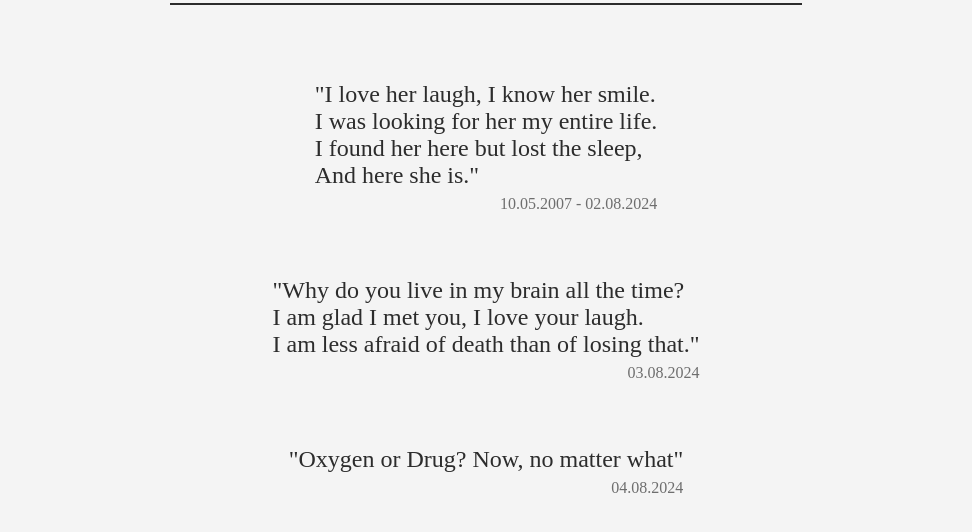
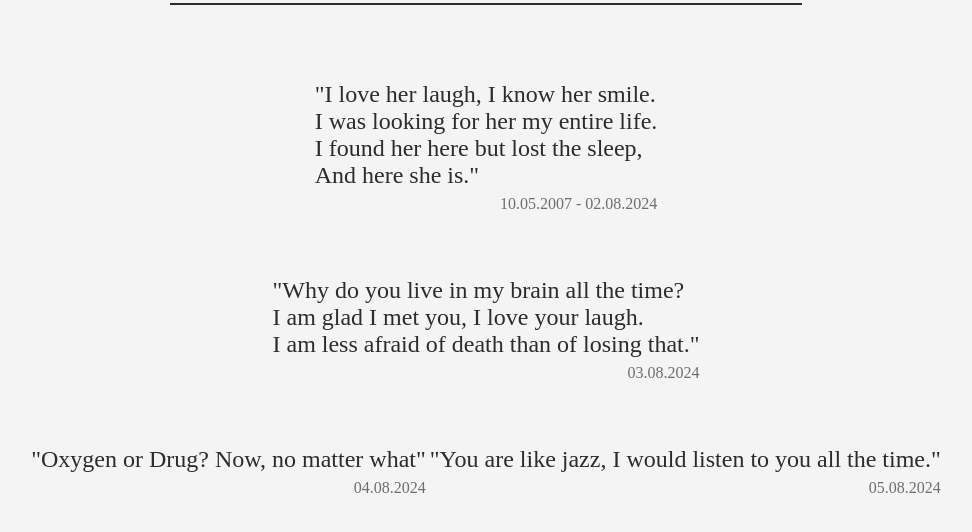
Before and after one commit to JakubSzymanek/JakubSzymanek.github.io, a plain HTML site: page index.html in a window 1280 px wide. Shown: the part 372-904 px from the top of the page, without its empty margins (154-1126 px from the left). Drawn offline with Linux system fonts and the light colour scheme.

Commit message:
Update index.html

```diff
--- a/index.html
+++ b/index.html
@@ -78,5 +78,10 @@
       Now, no matter what"</p>
       <span class="quote-date">04.08.2024</span>
     </div>
+    <div class="quote">
+      <p>"You are like jazz, I would listen to you all the time."</p>
+      <span class="quote-date">05.08.2024</span>
+    </div>
+
   </body>
 </html>
```
